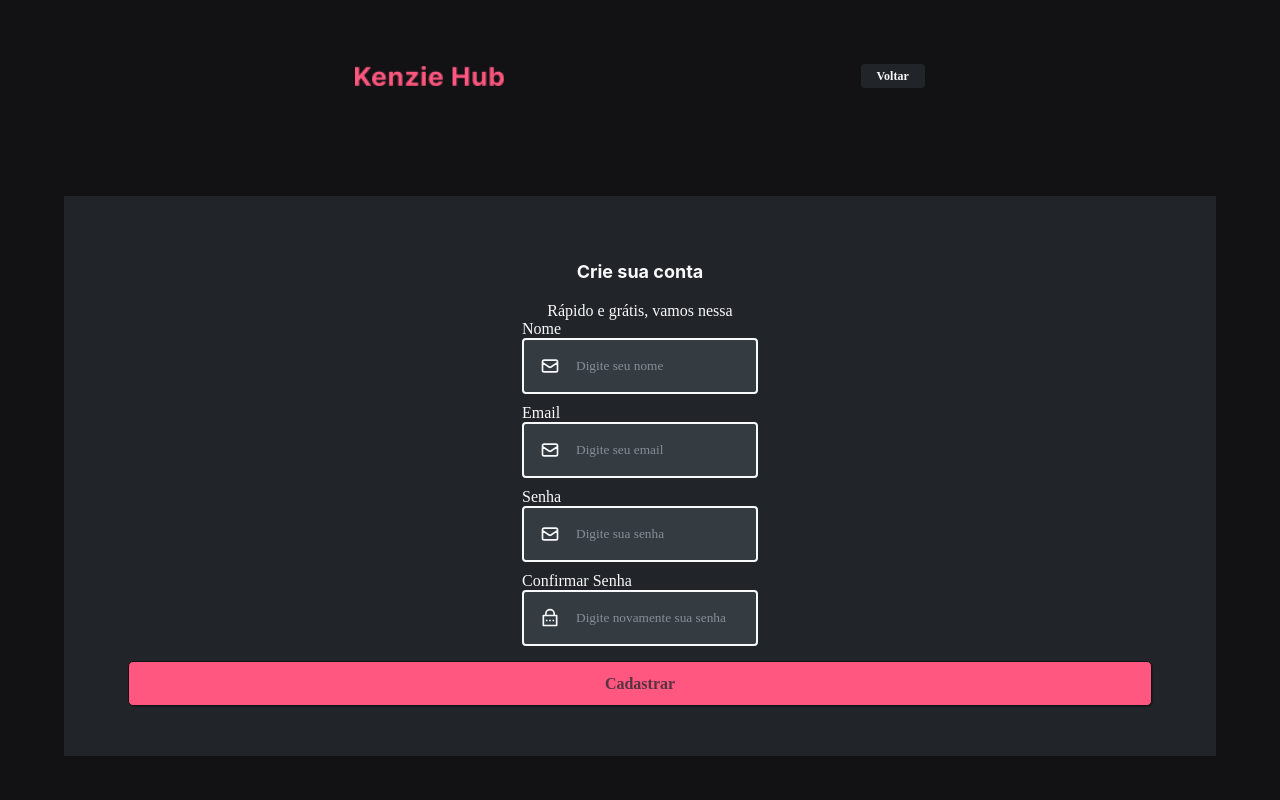
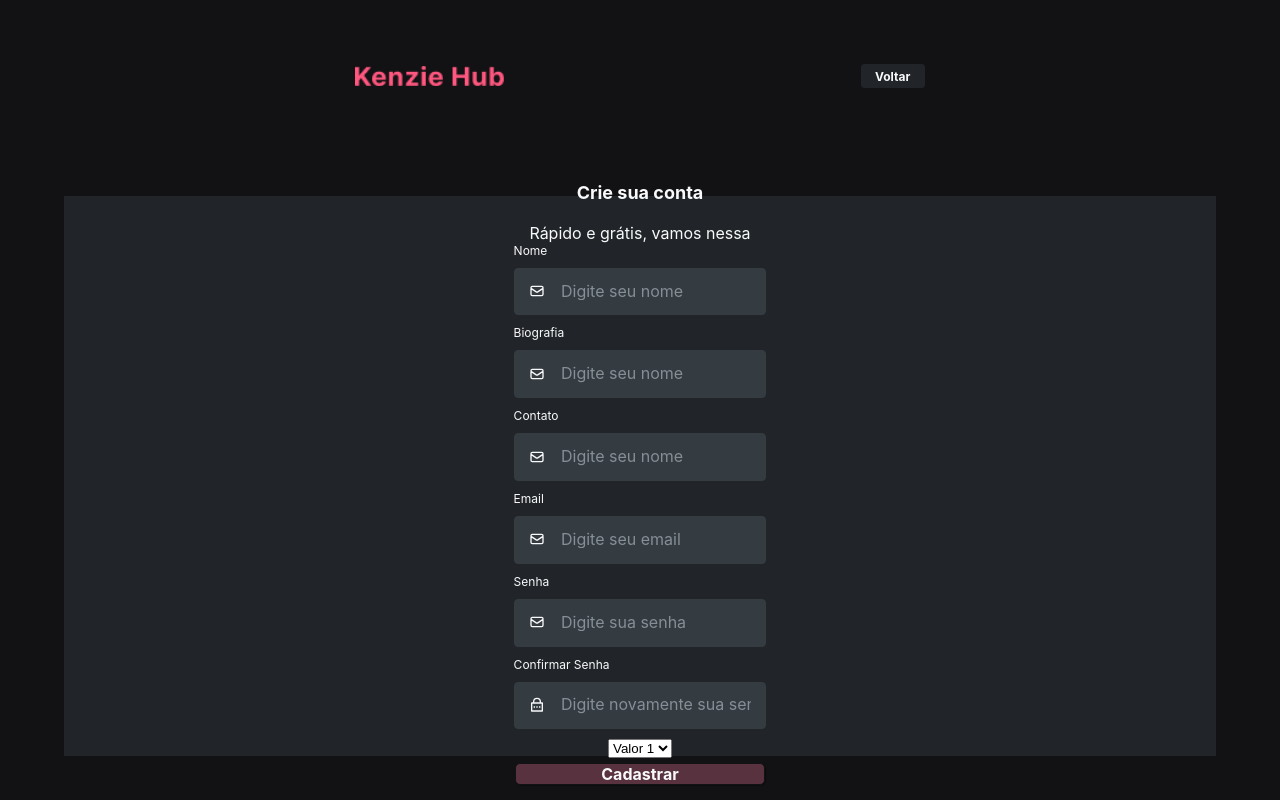
Before and after one commit to Kenzie-Academy-Brasil-Developers/react-entrega-s2-kenzie-hub-claudiamld, a React (Create React App) app: page /register in a window 1280 px wide. Built offline with nearby package versions, Linux system fonts and the light colour scheme.

Commit message:
feat: api requisitions added

```diff
--- a/package.json
+++ b/package.json
@@ -7,7 +7,7 @@
     "@testing-library/jest-dom": "^5.14.1",
     "@testing-library/react": "^13.0.0",
     "@testing-library/user-event": "^13.2.1",
-    "axios": "^0.27.1",
+    "axios": "0.26.1",
     "react": "^18.0.0",
     "react-dom": "^18.0.0",
     "react-hook-form": "^7.30.0",
--- a/src/components/Button/styles.js
+++ b/src/components/Button/styles.js
@@ -1,7 +1,7 @@
 import styled from 'styled-components'
 
 export const Container = styled.button`
-    width: 80vw;
+    width: 250px;
     font-size: 16px;
     background-color: ${props => props.backgroundColor};
     color: ${props => props.color};
--- a/src/components/Header/index.jsx
+++ b/src/components/Header/index.jsx
@@ -1,11 +1,14 @@
 import { Container } from "./styles"
 import Logo from '../../assets/Logo.png'
+import { useHistory } from "react-router-dom"
 
 const Header = () => {
+    const history = useHistory()
+
     return(
         <Container>
             <img src={Logo} alt="logo-kenzie"></img>
-            <button>Voltar</button>
+            <button onClick={() => history.push('/')}>Voltar</button>
         </Container>
     )
 }
--- a/src/components/Input/index.jsx
+++ b/src/components/Input/index.jsx
@@ -7,7 +7,7 @@ const Input = ({label, icon: Icon, register, name, error= "", ...rest}) => {
                 {label} {!!error && <span> - {error}</span>}
             </div>
             <InputContainer isErrored={!!error}>
-                {Icon && <Icon size={20} />}
+                {Icon && <Icon size={16} />}
                 <input {...register(name)} {...rest} />
             </InputContainer>
         </Container>
--- a/src/components/Input/styles.js
+++ b/src/components/Input/styles.js
@@ -3,22 +3,23 @@ import styled, {css} from 'styled-components'
 export const Container = styled.div`
     text-align: left;
     div{
+        margin-bottom: 10px;
+        font-size: 12px;
+    }
         span{
             color: var(--red);
         }
-    }
 `
 
 export const InputContainer = styled.div`
     background: var(--mediumgrey);
     border-radius: 4px;
-    border: 2px solid var(--vanilla);
     color: var(--vanilla);
-    padding: 1rem;
+    padding: 0.9rem;
     width: 100%;
     display: flex;
-    margin-bottom: 10px;
     transition: 0.4s;
+    border: 1px solid var(--mediumgrey);
 
     ${props => props.isErrored && css`
         border-color: var(--red);
@@ -30,15 +31,18 @@ export const InputContainer = styled.div`
     input{
         background: transparent;
         align-items: center;
+        width: 190px;
         flex: 1;
         border: 0;
         color: var(--vanilla);
         &::placeholder{
             color: var(--softgrey);
+            font-size: 16px;
         }
     }
 
     svg{
         margin-right: 16px;
+        margin-bottom: 1px;
     }
 `
--- a/src/pages/Login/index.jsx
+++ b/src/pages/Login/index.jsx
@@ -7,9 +7,15 @@ import { useForm } from 'react-hook-form'
 import * as yup from 'yup';
 import {yupResolver} from '@hookform/resolvers/yup';
 import Button from '../../components/Button'
+import api from '../../services/api'
+import { useHistory } from 'react-router-dom'
+import { toast } from 'react-toastify'
+import { Redirect } from 'react-router-dom'
 
 
-const Login = () => {
+const Login = ({setAuthenticated, authenticated}) => {
+
+    const history = useHistory()
 
     const schema = yup.object().shape({
         email: yup.string().email("Email inválido!").required("Campo obrigatório!"),
@@ -25,7 +31,23 @@ const Login = () => {
     })
 
     const onSubmitFunction = (data) => {
-        console.log(data);
+        api
+        .post('/sessions', data)
+        .then(response => {
+            const {token, user} = response.data;
+
+            localStorage.setItem('@kenzieHub:token', JSON.stringify(token));
+            localStorage.setItem('@kenzieHub:user', JSON.stringify(user));
+
+            setAuthenticated(true)
+
+            history.push('/home')
+        })
+        .catch((err) => toast.error("Email ou senha inválidos!"))
+    };
+
+    if(authenticated){
+        return <Redirect to="/home" />
     }
 
     return(
@@ -49,9 +71,9 @@ const Login = () => {
                     placeholder='Digite sua senha'
                     error={errors.password?.message}
                 />
-                <Button color="var(--white)" backgroundColor="var(--pink)">Entrar</Button>
+                <Button type="submit" color="var(--white)" backgroundColor="var(--pink)">Entrar</Button>
                 <p>Ainda não possui uma conta?</p>
-                <Button color="var(--vanilla)" backgroundColor="var(--softgrey)">Cadastre-se</Button>
+                <Button onClick={() => history.push('/register')} color="var(--vanilla)" backgroundColor="var(--softgrey)">Cadastre-se</Button>
             </form>
         </Container>
     )
--- a/src/pages/Login/styles.js
+++ b/src/pages/Login/styles.js
@@ -2,23 +2,25 @@ import styled from 'styled-components'
 
 export const Container = styled.div`
     height: 100vh;
+    width: 100vw;
     display: flex;
     flex-direction: column;
-    justify-content: space-around;
+    justify-content: space-evenly;
     align-items: center;
 
     img{
-        width: 150px;
+        width: 130px;
     }
 
     form{
         background-color: var(--darkgrey);
         height: 70vh;
-        width: 90vw;
+        width: 300px;
         display: flex;
         flex-direction: column;
         justify-content: center;
         align-items: center;
+        border-radius: 4px;
 
         h1{
             font-size: 18px;
@@ -26,5 +28,11 @@ export const Container = styled.div`
             text-align: center;
             margin: 20px 0;
         }
+
+        p{
+            font-size: 12px;
+            color: var(--softgrey);
+            margin: 10px 0px;
+        }
     }
 `
--- a/src/pages/Register/index.jsx
+++ b/src/pages/Register/index.jsx
@@ -7,13 +7,21 @@ import { useForm } from 'react-hook-form'
 import * as yup from 'yup';
 import {yupResolver} from '@hookform/resolvers/yup';
 import Button from '../../components/Button'
+import api from '../../services/api'
+import { useHistory } from "react-router-dom"
+import { toast } from "react-toastify"
+import { Redirect } from "react-router-dom"
 
-const Register = () => {
+const Register = ({authenticated}) => {
+
+    const history = useHistory()
 
     const schema = yup.object().shape({
         name: yup.string().required("Campo obrigatório"),
         email: yup.string().email("Email inválido!").required("Campo obrigatório!"),
         password: yup.string().required("Campo obrigatório!"),
+        bio: yup.string().required("Campo obrigatório"),
+        contact: yup.string().required("Campo obrigatório!"),
         confirmPassword: yup.string().oneOf([yup.ref("password")], "Senhas não correspondentes!").required("Campo obrigatório!")
     })
 
@@ -21,8 +29,20 @@ const Register = () => {
         resolver: yupResolver(schema)
     })
 
-    const onSubmitFunction = (data) => {
-        console.log(data)
+    const onSubmitFunction = ({name, email, password, course_module, bio, contact}) => {
+        const user = {name, email, password, course_module, bio, contact}
+
+        api
+        .post("/users", user)
+        .then((_) => {
+            toast.success("Conta criada com sucesso!")
+            return history.push("/")
+        })
+        .catch((err) => console.log(err))
+    }
+
+    if(authenticated){
+        return <Redirect to="/home" />
     }
 
     return(
@@ -38,6 +58,22 @@ const Register = () => {
                     label="Nome"
                     placeholder='Digite seu nome'
                     error={errors.name?.message}
+                />
+                <Input
+                    register={register}
+                    name="bio"
+                    icon={HiOutlineMail}
+                    label="Biografia"
+                    placeholder='Digite seu nome'
+                    error={errors.bio?.message}
+                />
+                <Input
+                    register={register}
+                    name="contact"
+                    icon={HiOutlineMail}
+                    label="Contato"
+                    placeholder='Digite seu nome'
+                    error={errors.contact?.message}
                 />
                 <Input
                     register={register}
@@ -57,13 +93,19 @@ const Register = () => {
                 />
                 <Input
                     register={register}
-                    name="passwordConfirm"
+                    name="confirmPassword"
                     icon={RiLockPasswordLine}
                     label="Confirmar Senha"
                     placeholder='Digite novamente sua senha'
-                    error={errors.passwordConfirm?.message}
+                    error={errors.confirmPassword?.message}
                 />
-                <Button color="var(--violet)" backgroundColor="var(--pink)">Cadastrar</Button>
+                <select {...register("course_module")}>
+                    <option value="Primeiro módulo (Introdução ao Frontend)">Valor 1</option>
+                    <option value="Segundo módulo (Frontend Avançado)">Valor 2</option>
+                    <option value="Terceiro módulo (Introdução ao Backend)">Valor 3</option>
+                    <option value="Quarto módulo (Backend Avançado)">Valor 4</option>
+                </select>
+                <Button type="submit" color="var(--vanilla)" backgroundColor="var(--violet)">Cadastrar</Button>
             </form>
         </Container>
     )
--- a/src/routes/index.jsx
+++ b/src/routes/index.jsx
@@ -2,12 +2,16 @@ import {Switch, Route} from 'react-router-dom'
 import Register from '../pages/Register'
 import Login from '../pages/Login'
 import Home from '../pages/Home'
+import { useState } from 'react'
 
 export const Routes = () => {
+
+    const [authenticated, setAuthenticated] = useState(false)
+
     return(
         <Switch>
             <Route exact path="/">
-                <Login />
+                <Login authenticated={authenticated} setAuthenticated={setAuthenticated} />
             </Route>
             <Route path="/register">
                 <Register />
--- /dev/null
+++ b/src/services/api.js
@@ -0,0 +1,6 @@
+import axios from 'axios'
+
+const api = axios.create({
+    baseURL: "https://kenziehub.herokuapp.com/"
+});
+export default api
--- a/src/styles/global.js
+++ b/src/styles/global.js
@@ -30,8 +30,8 @@ export default createGlobalStyle`
         color: var(--vanilla);
     }
 
-    body, input, button{
-        font-family: 'Inter, sans-serif';
+    body, input, button, label{
+        font-family: 'Inter', sans-serif;
     }
 
     button{
```
Also changed, not shown: 1 other file (tests, documents, lock files or other folders).
